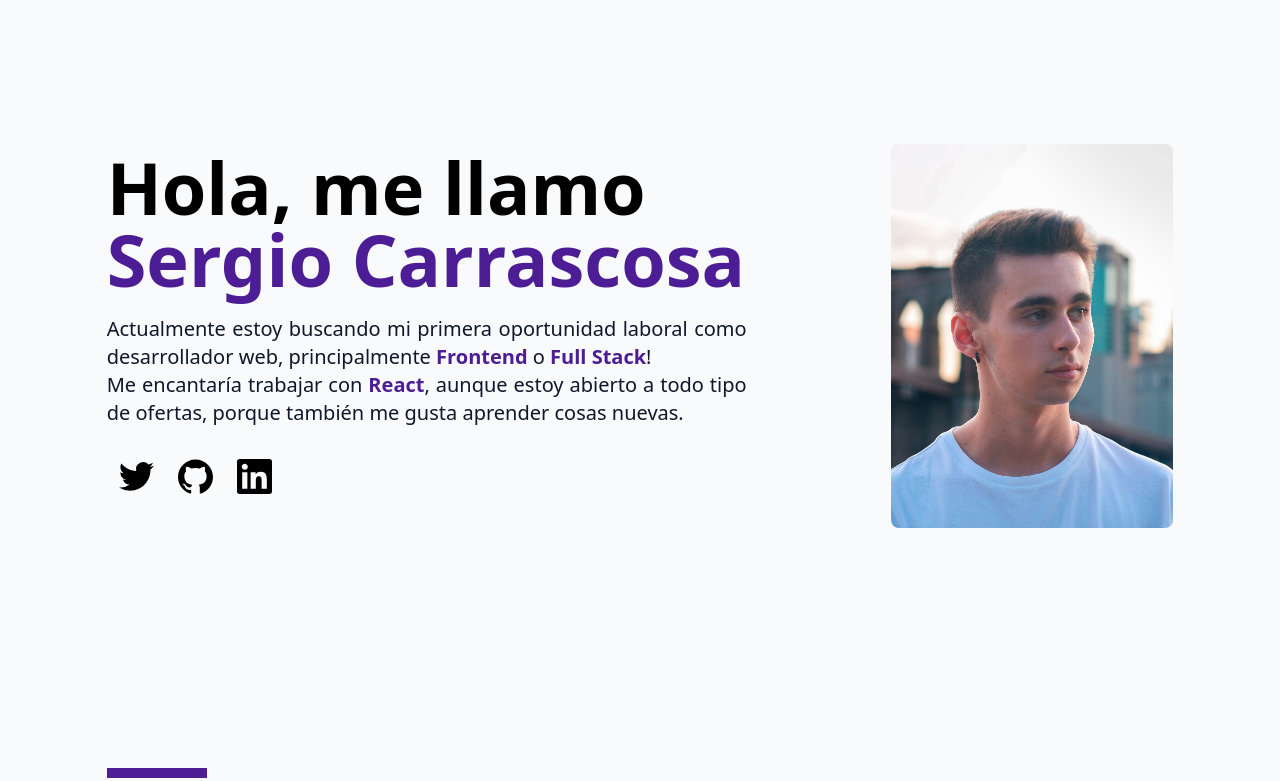
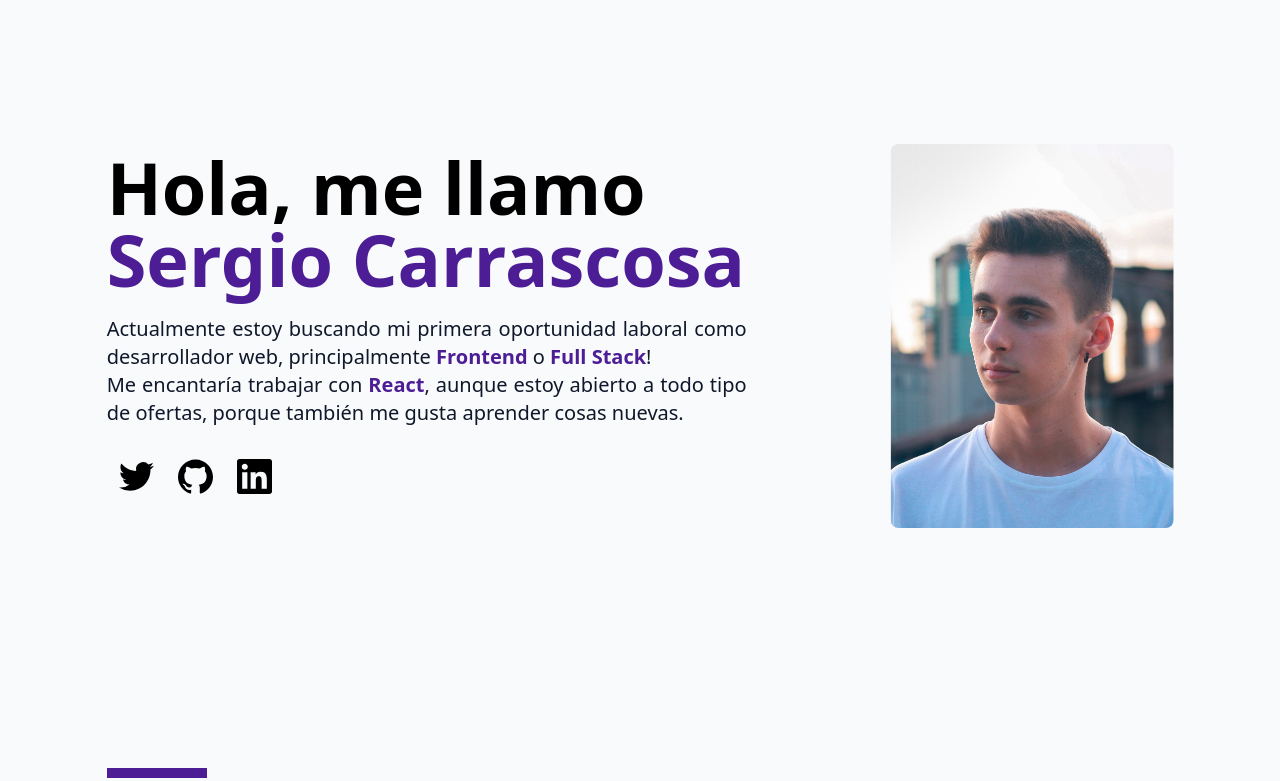
Before and after one commit to SergioCarrascosaSanchez/SergioCarrascosaSanchez.github.io, a React (Vite) app: page / in a window 1280 px wide. Shown: the top 781 px of the page. Built offline with nearby package versions, Linux system fonts and the light colour scheme.

Commit message:
flip main image

```diff
--- a/src/components/MainSection.tsx
+++ b/src/components/MainSection.tsx
@@ -29,7 +29,7 @@ export function MainSection() {
           <img
             src={ImagenPortada}
             alt="Imagen de perfil para la portada de la web"
-            className="rounded-lg"
+            className="rounded-lg transform scale-x-[-1]"
           ></img>
         </div>
       </div>
```
